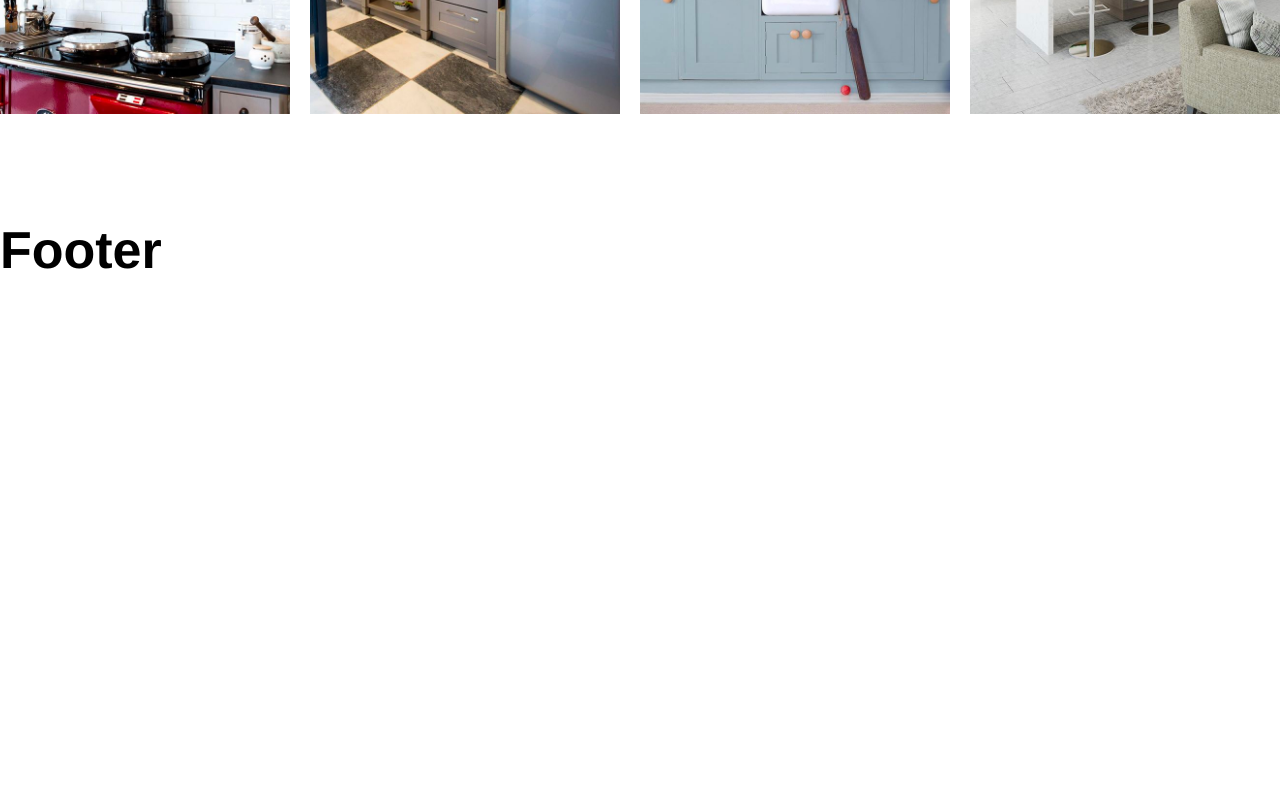
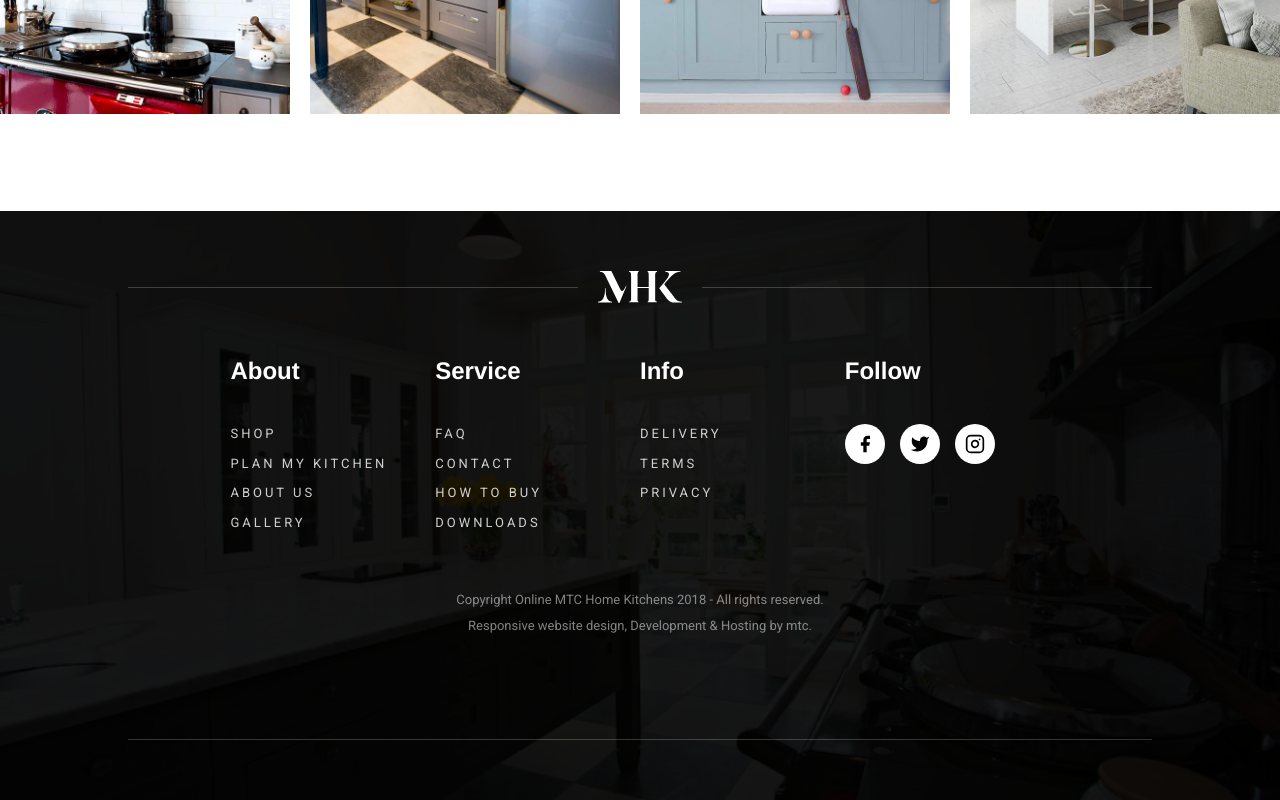
Before and after one commit to GreenArrow216/kitchen-mhk, a React (Vite) app: page / in a window 1280 px wide. Shown: the part 2281-3081 px from the top of the page. Before the commit the page ends 2570 px from the top, so only its background shows below. Built offline with nearby package versions, Linux system fonts and the light colour scheme.

Commit message:
footer responsiveness done

```diff
--- /dev/null
+++ b/src/components/footer/footer.scss
@@ -0,0 +1,135 @@
+@use "../../styles/variables" as vars;
+@use "../../styles/mixin" as *;
+
+.footer {
+  background-image: url("../../assets/images/Bisect.png");
+  background-size: cover;
+  background-position: center;
+  background-repeat: no-repeat;
+  position: relative;
+  display: flex;
+  justify-content: center;
+  align-items: center;
+  flex-direction: column;
+  padding: 60px 0;
+  .horizontal-line {
+    height: 1px;
+    background-color: vars.$white;
+    opacity: 0.2;
+    width: 80%;
+  }
+  .footer-heading {
+    // padding: 60px 0;
+    margin-bottom: 50px;
+    align-items: center;
+    .horizontal-line {
+      flex-basis: 50%;
+    }
+    img {
+      flex-shrink: 0;
+      padding: 0 20px;
+    }
+  }
+  .footer-links {
+    justify-content: space-evenly;
+    margin-bottom: 45px;
+  }
+  .footer-heading,
+  .footer-links {
+    width: 80%;
+    display: flex;
+    justify-content: center;
+  }
+  .column {
+    display: flex;
+    flex-basis: 20%;
+    flex-direction: column;
+    h4 {
+      margin-bottom: 35px;
+      color: vars.$white;
+    }
+    a {
+      color: white;
+      opacity: 0.8;
+      font-size: 13px;
+      margin-bottom: 10px;
+      text-decoration: none;
+      letter-spacing: vars.$spaced-letters;
+    }
+  }
+  .icons {
+    display: flex;
+    align-items: center;
+  }
+  & > * {
+    z-index: 2;
+    position: relative;
+  }
+  &::before {
+    content: "";
+    position: absolute;
+    inset: 0;
+    background: rgba(0, 0, 0, 0.9);
+  }
+  .rounded-icon {
+    padding: 10px;
+    border-radius: 50%;
+    background-color: vars.$white;
+    margin-right: 15px;
+    cursor: pointer;
+    &:last-child {
+      margin: 0;
+    }
+    svg {
+      display: block;
+    }
+  }
+  .copyright {
+    text-align: center;
+    color: vars.$white;
+    opacity: 0.5;
+    margin-bottom: 100px;
+    line-height: 2;
+  }
+  @include respond-to(tablet) {
+    padding: 30px 0;
+    .copyright {
+      margin-bottom: 40px;
+      p {
+        font-size: 10px;
+      }
+    }
+    .footer-links {
+      width: 100%;
+      justify-content: space-evenly;
+    }
+    .column {
+      a {
+        font-size: 11px;
+      }
+      .rounded-icon {
+        padding: 8px;
+      }
+    }
+  }
+
+  @include respond-to(mobile) {
+    padding: 30px 0;
+    .footer-links {
+      flex-wrap: wrap;
+    }
+    .footer-heading {
+      margin-bottom: 30px;
+    }
+    .column {
+      flex-basis: 50%;
+      margin-bottom: 20px;
+      h4 {
+        margin-bottom: 20px;
+      }
+      a {
+        font-size: 11px;
+      }
+    }
+  }
+}
--- a/src/components/footer/footer.tsx
+++ b/src/components/footer/footer.tsx
@@ -1,5 +1,68 @@
+import type { ReactNode } from "react";
+import Logo from "../../assets/svg/logo.svg";
+import Facebook from "../icons/Facebook";
+import Twitter from "../icons/twitter";
+import Instagram from "../icons/Instagram";
+
+import "./footer.scss";
+
+const RoundedIcon = ({ icon }: { icon: ReactNode }) => {
+  return <div className="rounded-icon">{icon}</div>;
+};
+
 const Footer = () => {
-    return <h1>Footer</h1>
-}
+  return (
+    <div className="footer">
+      <div className="footer-heading">
+        <div className="horizontal-line" />
+        <img src={Logo} alt={"logo.svg"} />
+        <div className="horizontal-line" />
+      </div>
+      <div className="footer-links">
+        <div className="column">
+          <h4>About</h4>
+          <a href="#">SHOP</a>
+          <a href="#">PLAN MY KITCHEN</a>
+          <a href="#">ABOUT US</a>
+          <a href="#">GALLERY</a>
+        </div>
+        <div className="column">
+          <h4>Service</h4>
+          <a href="#">FAQ</a>
+          <a href="#">CONTACT</a>
+          <a href="#">HOW TO BUY</a>
+          <a href="#">DOWNLOADS</a>
+        </div>
+        <div className="column">
+          <h4>Info</h4>
+          <a href="#">DELIVERY</a>
+          <a href="#">TERMS</a>
+          <a href="#">PRIVACY</a>
+        </div>
+        <div className="column">
+          <h4>Follow</h4>
+          <div className="icons">
+            <RoundedIcon icon={<Facebook color="black" />} />
+            <RoundedIcon icon={<Twitter color="black" />} />
+            <RoundedIcon icon={<Instagram color="black" />} />
+          </div>
+        </div>
+      </div>
+      <div className="copyright">
+        <p>Copyright Online MTC Home Kitchens 2018 - All rights reserved.</p>
+        <p>Responsive website design, Development & Hosting by mtc.</p>
+      </div>
+      <div className="horizontal-line" />
+    </div>
+  );
+};
 
-export default Footer
+export default Footer;
+
+// About
+// Shop Plan My Kitchen About Us Gallery
+// service
+// FAQ Contact How to Buy Downloads
+// info
+// Delivery Terms Privacy
+// followa
--- a/src/components/gallery/gallery.scss
+++ b/src/components/gallery/gallery.scss
@@ -37,6 +37,7 @@
         }
         .gallery-image {
             margin-bottom: 20px;
+            margin-right: 0;
         }
     }
 }
--- a/src/components/testimonial/testimonial.scss
+++ b/src/components/testimonial/testimonial.scss
@@ -49,12 +49,13 @@
   }
 
   @include respond-to(mobile) {
-    padding: 20px;
+    padding: 30px;
     button.icon-btn {
         padding:0;
     }
     h3 {
         font-size: 22px;
+        margin-bottom: 10px;
     }
     .lg {
         margin:20px 0;
```
